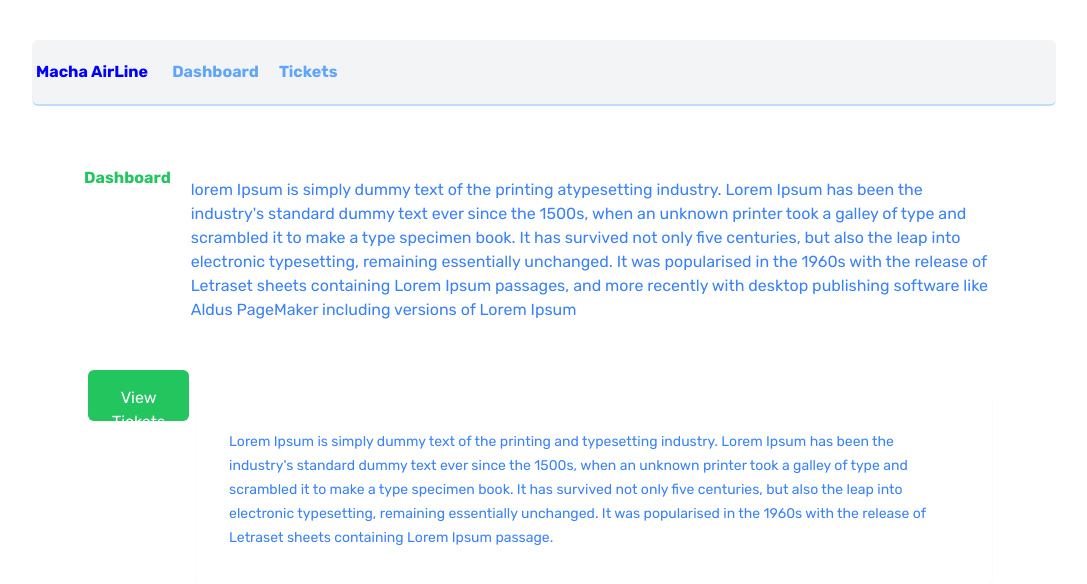
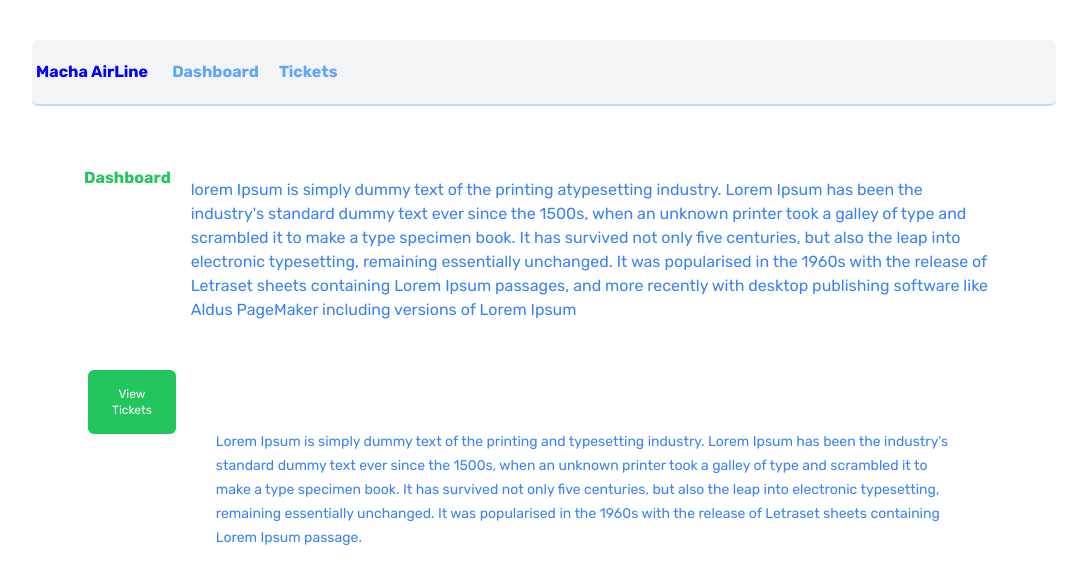
Before and after one commit to emmanuelwangila/climax, a Next.js app: page / in a window 1280 px wide. Shown: the top 584 px of the page, without its empty margins (96-1183 px from the left). Built offline with nearby package versions, Linux system fonts and the light colour scheme.

Commit message:
ticekts page

```diff
--- a/app/page.jsx
+++ b/app/page.jsx
@@ -24,7 +24,7 @@ export default function Home() {
     <div className="flex justify-start m-2 p-2 rounded-md ">
       <div className="flex ">
       <Link href="/tickets">
-      <button className="bg-green-500 m-2 p-4 text-white rounded-md flex w-[100%] h-[20%]">View Tickets</button>
+      <button className="bg-green-500 m-2 p-4 text-white text-xs rounded-md flex w-[100%] h-[25%]">View Tickets</button>
        </Link>
       </div>
       <div className="flex  m-2 p-2 ">
```
